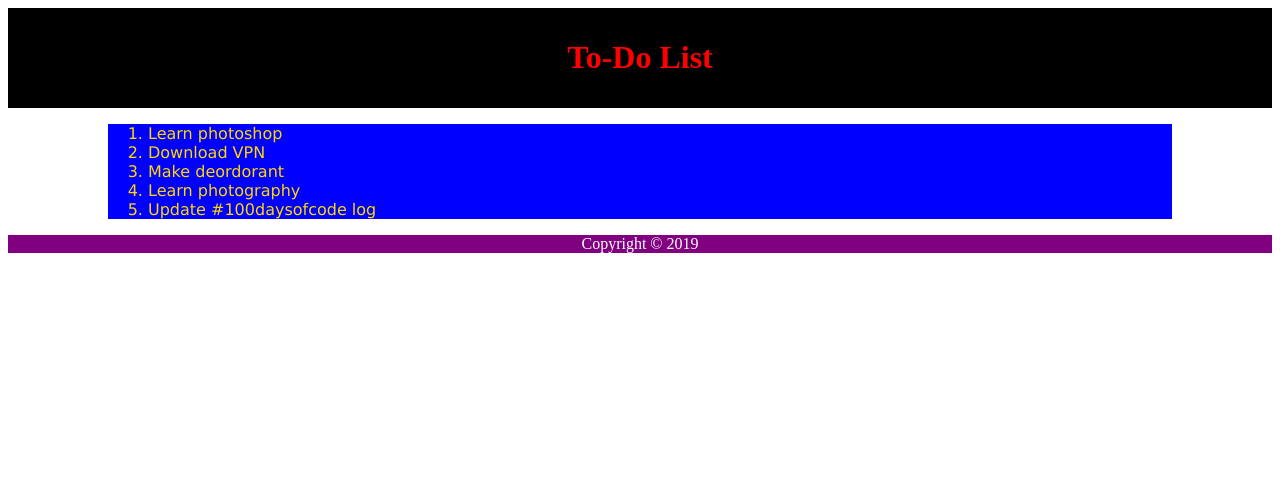
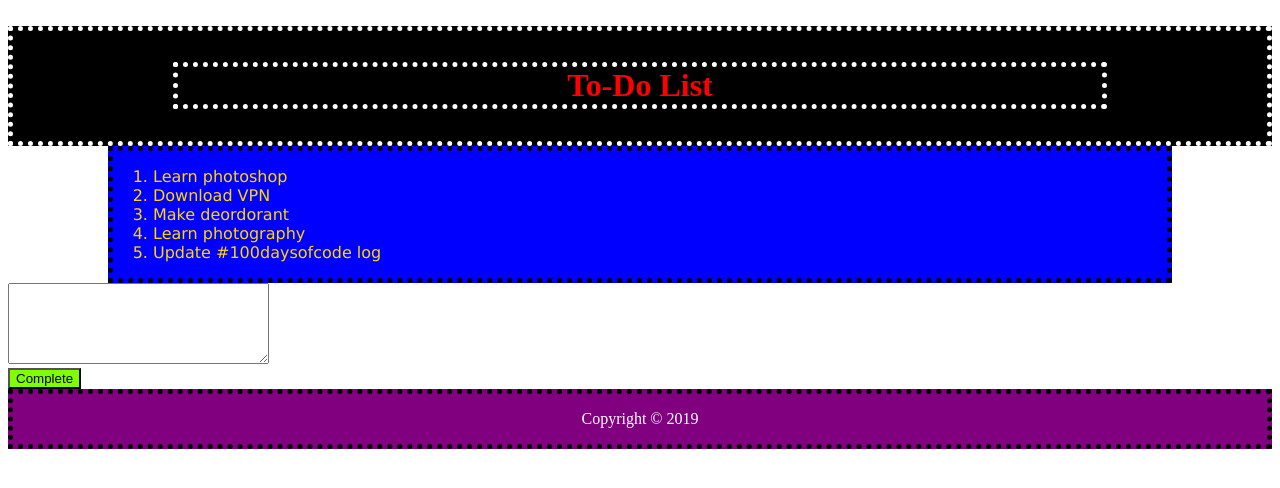
Before and after one commit to TonyBrownRx/To-Do-List, a plain HTML site: page index.html in a window 1280 px wide. Drawn offline with Linux system fonts and the light colour scheme.

Commit message:
updated html & css

```diff
--- a/css/style.css
+++ b/css/style.css
@@ -1,4 +1,5 @@
 .main-header {
+    border: 5px dotted #fff;
     background-color: black;
     color: red;
     padding: 10px;
@@ -6,16 +7,28 @@
 }
 
 .main-footer {
+    border: 5px dotted #000;
     background-color: purple;
     color: white;
     text-align: center;
 }
 
 .list {
+    border: 5px dotted #000;
     margin-left: 100px;
     margin-right: 100px;
     font-family: Verdana, Geneva, Tahoma, sans-serif;
-    border: 20px;
     background-color: blue;
     color: gold;
 }
+
+#todo {
+    border: 5px dotted #fff;
+    margin-left: 150px;
+    margin-right: 150px;
+}
+
+button {
+    background-color: chartreuse
+
+}
--- a/index.html
+++ b/index.html
@@ -3,9 +3,10 @@
     <title>Tony's To-Do List</title>
     <link rel="stylesheet" type="text/css" href="css/style.css">
 </head>
+</br>
 <body>
     <div class="main-header">
-    <h1>To-Do List</h1>
+        <h1 id="todo">To-Do List</h1>
     </div>
         <div class="list">
         <ol>
@@ -16,8 +17,13 @@
             <li>Update #100daysofcode log</li>
         </ol>
         </div>
+        <textarea name="notes" id="textarea" cols="30" rows="5"></textarea>
+        <br>
+        <button type="submit">Complete</button>
+
 
 </body>
+</br>
 <footer>
     <div class="main-footer">
     <p>Copyright &copy; 2019</p>
```
